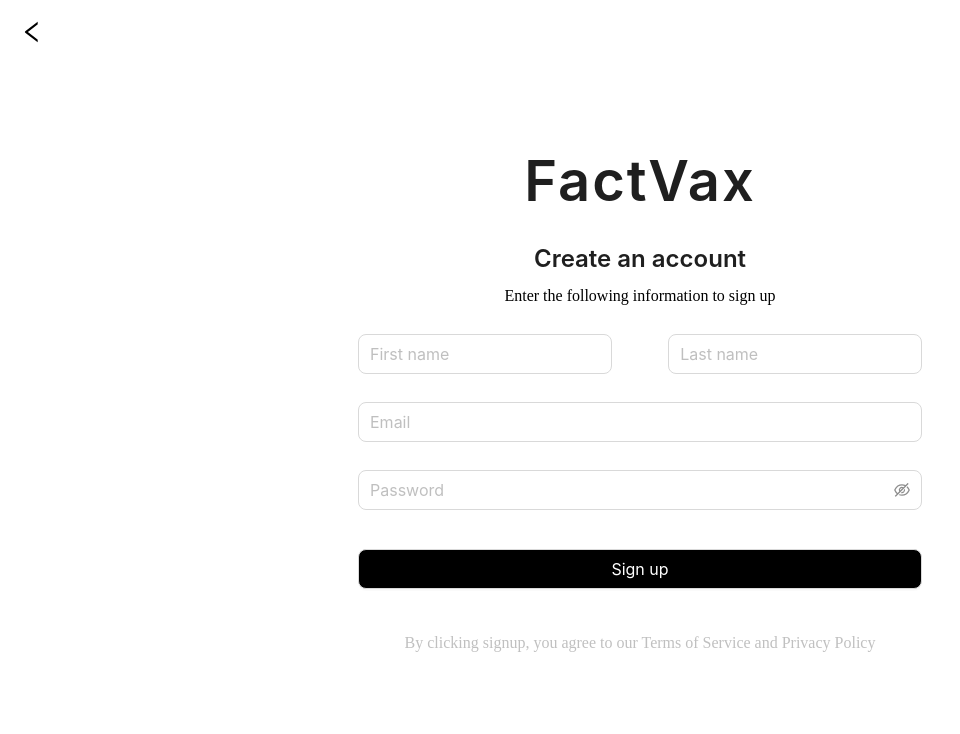
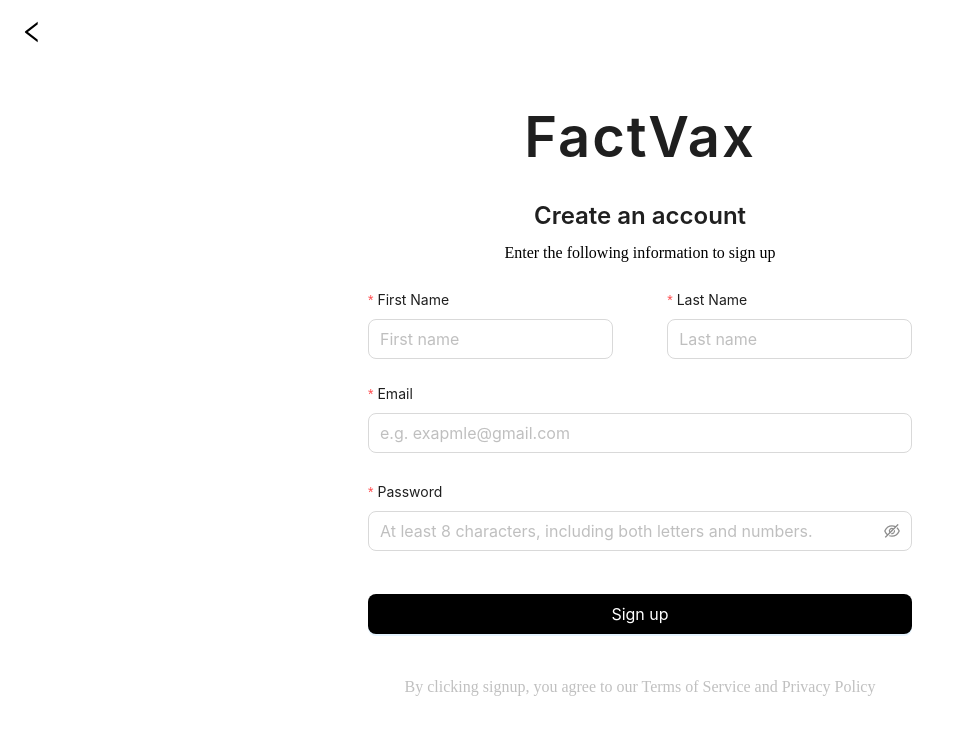
Before and after one commit to AllenWangyc/factvax, a React (Vite) app in the folder frontend/: page /dashboard/register in a window 1280 px wide. Shown: the top 734 px of the page, without its empty margins (0-960 px from the left). Built offline with nearby package versions, Linux system fonts and the light colour scheme.

Commit message:
Add regex on Register page

```diff
--- a/frontend/src/dashboard/pages/Register/index.jsx
+++ b/frontend/src/dashboard/pages/Register/index.jsx
@@ -1,4 +1,4 @@
-import { Typography, Button, Input } from 'antd'
+import { Typography, Button, Input, Form } from 'antd'
 import { LeftOutlined } from '@ant-design/icons'
 import { useState } from 'react'
 import './register.styl'
@@ -53,40 +53,89 @@ const Register = () => {
             <span className='signup-prompt'>Enter the following information to sign up</span>
           </div>
           <div className='signup-content-wrapper'>
-            <div className='signup-content'>
+            <Form className='signup-content-form'
+              name="register"
+              layout="vertical"
+              onFinish={onClickSignup}
+            >
               <div className='username-wrapper'>
-                <Input className='username'
-                  size='large'
-                  placeholder='First name'
-                  value={firstName}
-                  onChange={(e) => { setFirstName(e.target.value) }}
-                />
-                <Input className='username'
-                  size='large'
-                  placeholder='Last name'
-                  value={lastName}
-                  onChange={(e) => { setLastName(e.target.value) }}
-                />
+                <Form.Item className='username-form-item'
+                  label="First Name"
+                  name="firstName"
+                  rules={[
+                    {
+                      required: true,
+                      message: 'First name is required.',
+                    },
+                    {
+                      pattern: /^[a-zA-Z]+$/,
+                      message: 'First name should only contain letters.',
+                    },
+                  ]}
+                >
+                  <Input className='username' size='large' placeholder='First name' value={firstName} onChange={(e) => { setFirstName(e.target.value) }} />
+                </Form.Item>
+
+                <Form.Item
+                  className='username-form-item'
+                  label="Last Name"
+                  name="lastName"
+                  rules={[
+                    {
+                      required: true,
+                      message: 'Last name is required.',
+                    },
+                    {
+                      pattern: /^[a-zA-Z]+$/,
+                      message: 'Last name should only contain letters.',
+                    },
+                  ]}
+                >
+                  <Input className='username' size='large' placeholder='Last name' value={lastName} onChange={(e) => { setLastName(e.target.value) }} />
+                </Form.Item>
               </div>
-              <Input className='signup-input'
-                size='large'
-                placeholder='Email'
-                value={email}
-                onChange={(e) => { setEmail(e.target.value) }}
-              />
-              <Password className='signup-input'
-                size='large'
-                placeholder='Password'
-                value={pwd}
-                onChange={(e) => { setPwd(e.target.value) }}
-              />
-            </div>
-            <Button className='signup-btn'
-              size='large'
-              onClick={() => onClickSignup()}
-            >
-              Sign up
-            </Button>
+
+              <Form.Item className='signup-input-item'
+                label="Email"
+                name="email"
+                rules={[
+                  {
+                    required: true,
+                    message: 'Email is required.',
+                  },
+                  {
+                    pattern: /^[a-zA-Z0-9._%+-]+@[a-zA-Z0-9.-]+\.[a-zA-Z]{2,}$/,
+                    message: 'Please enter a valid email address.',
+                  },
+                ]}
+              >
+                <Input className='signup-input' size='large' placeholder='e.g. exapmle@gmail.com' value={email} onChange={(e) => { setEmail(e.target.value) }} />
+              </Form.Item>
+
+              <Form.Item
+                className='signup-input-item'
+                label="Password"
+                name="password"
+                rules={[
+                  {
+                    required: true,
+                    message: 'Password is required.',
+                  },
+                  {
+                    pattern: /^(?=.*[A-Za-z])(?=.*\d)[A-Za-z\d]{8,}$/,
+                    message: 'Password must be at least 8 characters long and include both letters and numbers.',
+                  },
+                ]}
+              >
+                <Password className='signup-input' size='large' placeholder='At least 8 characters, including both letters and numbers.' value={pwd} onChange={(e) => { setPwd(e.target.value) }} />
+              </Form.Item>
+
+              <Form.Item className='signup-btn-item'>
+                <Button className='signup-btn' size='large' type="primary" htmlType="submit">
+                  Sign up
+                </Button>
+              </Form.Item>
+            </Form>
           </div>
           <div className='term-info-wrapper'>
             <span className='term-info'>By clicking signup, you agree to our Terms of Service and Privacy Policy</span>
--- a/frontend/src/dashboard/pages/Register/register.styl
+++ b/frontend/src/dashboard/pages/Register/register.styl
@@ -40,25 +40,26 @@
         margin-top: 5%
         margin-bottom: 3%
 
-        .signup-content
+        .signup-content-form
           text-align: left
           margin-bottom: 2%
 
           .username-wrapper
             display: flex
             justify-content: space-between
+
+            .username-form-item
+              width: 45%
+
+          .signup-input-item
             margin-bottom: 5%
 
-            .username
-              width: 45%
-
-          .signup-input
-            margin-bottom: 5%
-
-        .signup-btn
-          width 100%
-          color: white
-          background-color: black
+        .signup-btn-item
+          margin-top: 8%
+          .signup-btn
+            width 100%
+            color: white
+            background-color: black
 
       .term-info-wrapper
         margin-top: 8%
```
